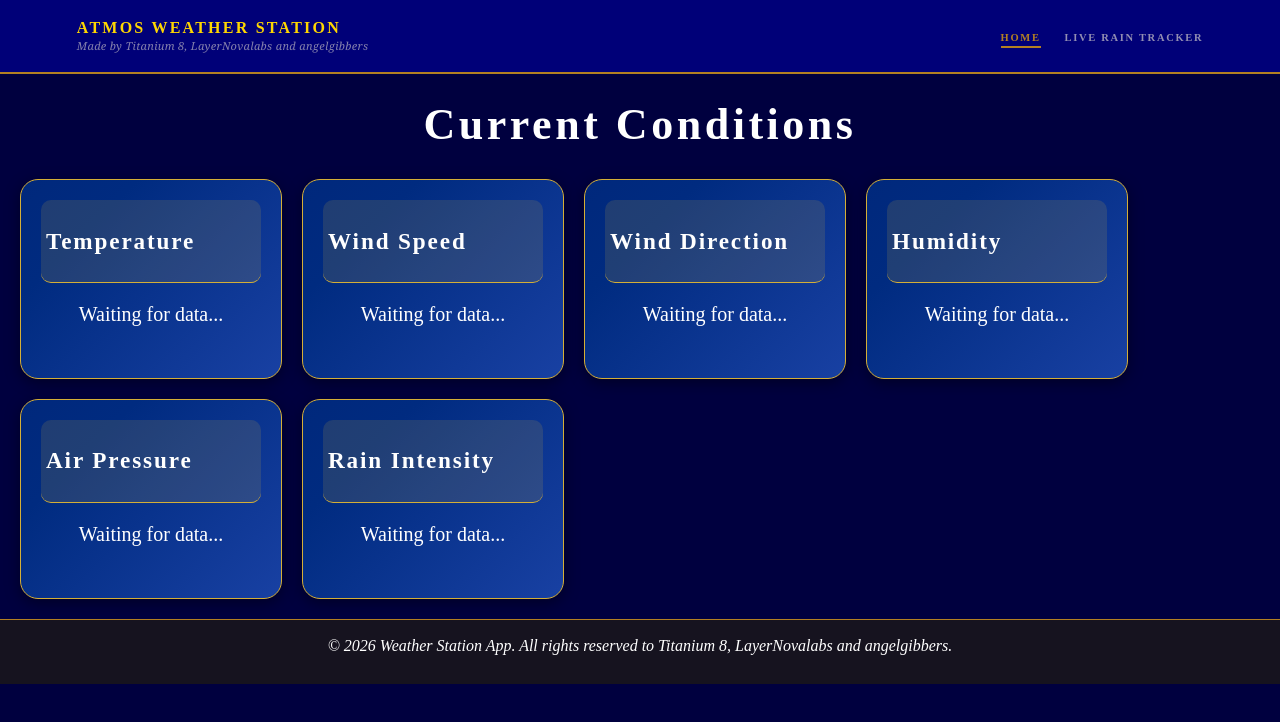
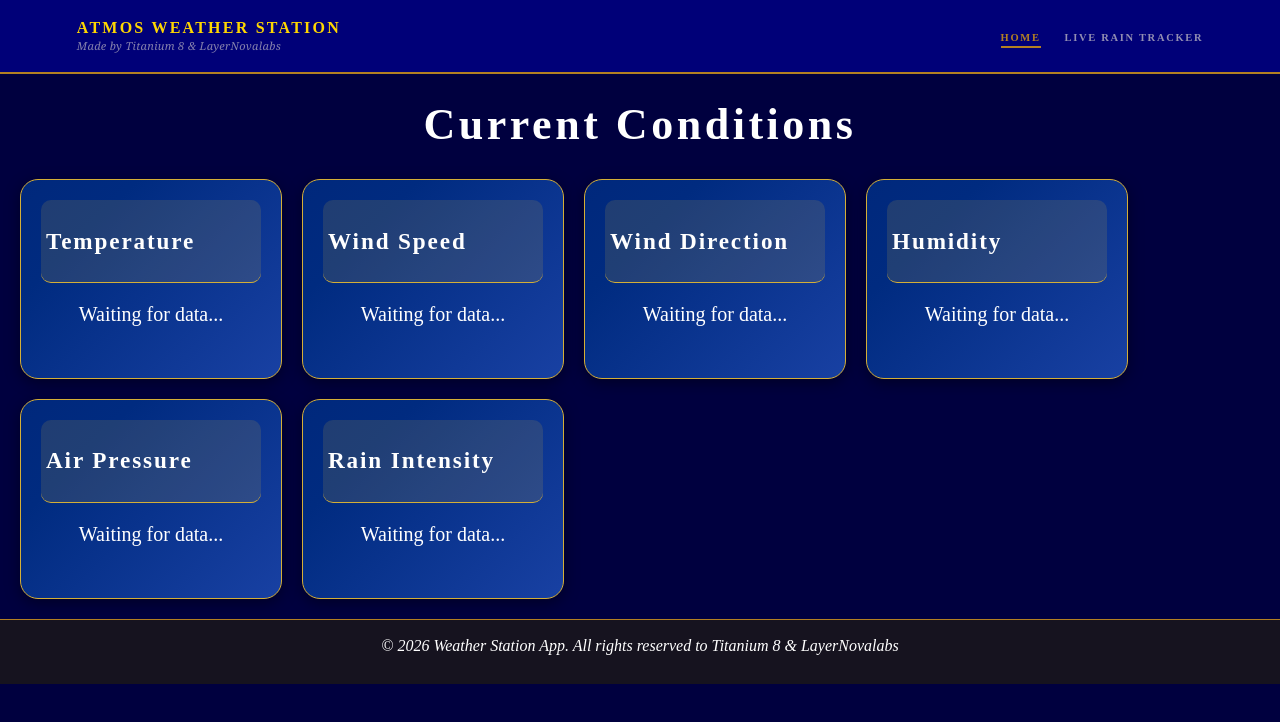
Before and after one commit to Titanium-Zane-Ice/Weather-station, a plain HTML site: page index.html in a window 1280 px wide. Drawn offline with Linux system fonts and the light colour scheme.

Commit message:
fixing text

```diff
--- a/index.html
+++ b/index.html
@@ -11,7 +11,7 @@
 <header>
     <div class="brand">
             <span class="brand-name">ATMOS Weather Station</span>
-            <span class="brand-sub">Made by Titanium 8, LayerNovalabs and angelgibbers</span>
+            <span class="brand-sub">Made by Titanium 8 & LayerNovalabs</span>
     </div>
      <nav>
             <ul>
@@ -84,7 +84,7 @@
     </div>
 </main>
 <footer>
-    <p><em>&copy; 2026 Weather Station App. All rights reserved to Titanium 8, LayerNovalabs and angelgibbers.</em></p>
+    <p><em>&copy; 2026 Weather Station App. All rights reserved to Titanium 8 & LayerNovalabs</em></p>
 </footer>
 <script src="JS/nav.js"></script>
 </body>
```
Also changed, not shown: rain.html (+2 -2 lines).
